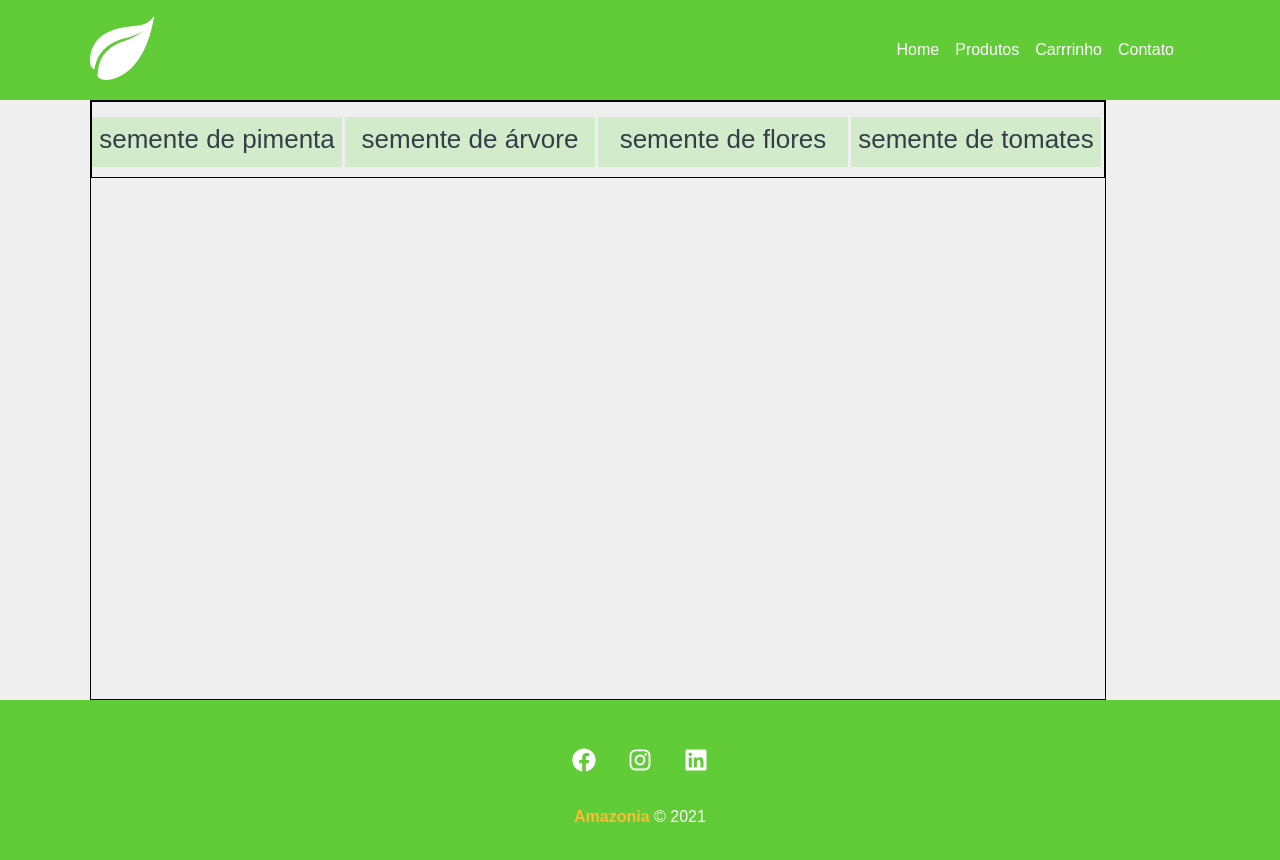
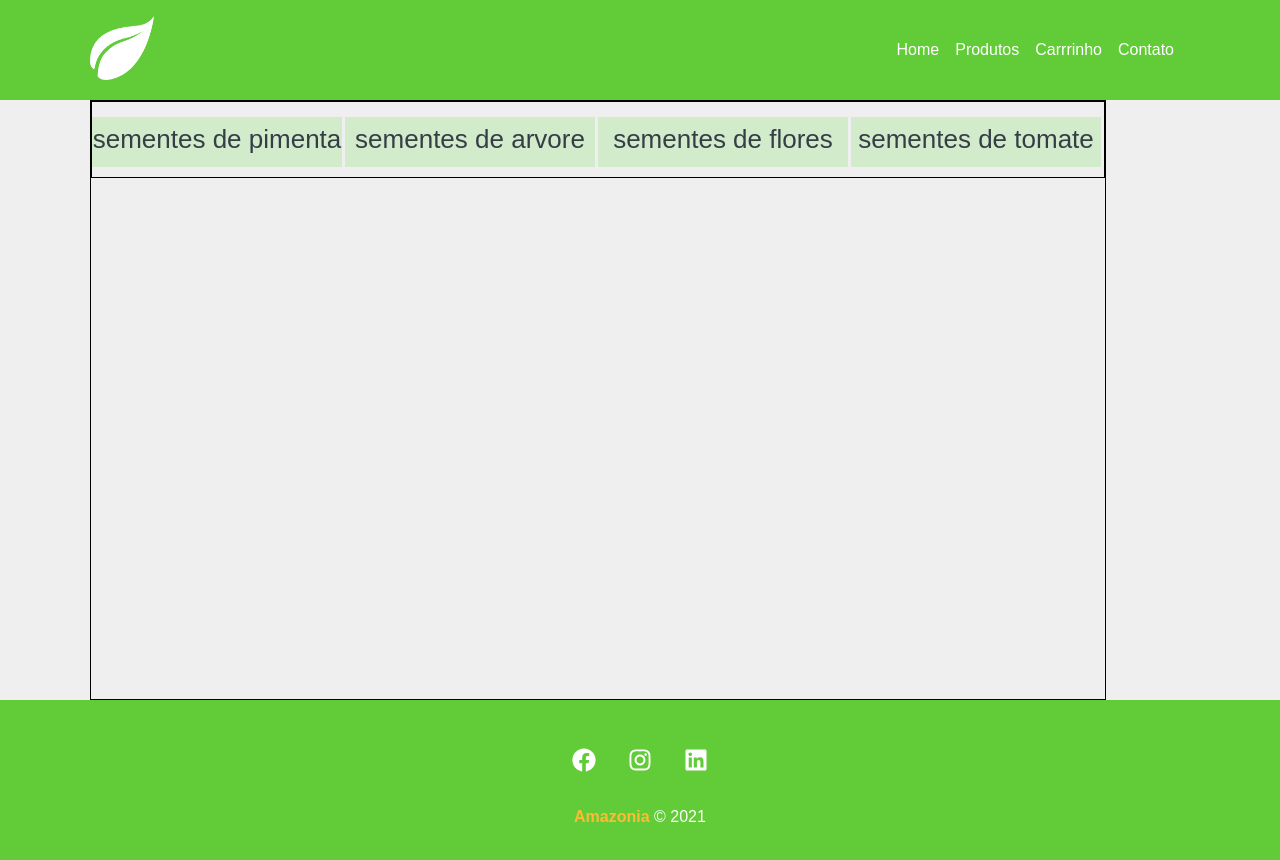
Before and after one commit to mmToscano/amaz, a React (Create React App) app: page /products in a window 1280 px wide. Shown: the top 860 px of the page. Built offline with nearby package versions, Linux system fonts and the light colour scheme.

Commit message:
Página de produtos melhorada

```diff
--- a/src/components/layout/ProductTypeBtn.js
+++ b/src/components/layout/ProductTypeBtn.js
@@ -1,8 +1,8 @@
 import styles from './ProductTypeBtn.module.css';
 
-function ProductTypeBtn({descricao}) {
+function ProductTypeBtn({descricao, onClick}) {
     return (
-        <div className={styles.btn}>{descricao}</div>
+        <div className={styles.btn} onClick={onClick}>{descricao}</div>
     )
 }
 
--- a/src/components/layout/ProductsContainer.js
+++ b/src/components/layout/ProductsContainer.js
@@ -7,13 +7,21 @@ function ProductsContainer ({descricao, toggleCartModal, plantsData}) {
         <div className={styles.productsContainer}>
             <h1 className={styles.descricao}>{descricao}</h1>
             <ul>
-                <li><Product plantData={plantsData[0]} toggleCartModal={() => toggleCartModal(plantsData[0])}></Product></li>
-                <li><Product plantData={plantsData[1]} toggleCartModal={() => toggleCartModal(plantsData[1])}></Product></li>
-                <li><Product plantData={plantsData[2]} toggleCartModal={() => toggleCartModal(plantsData[2])}></Product></li>
-                <li><Product plantData={plantsData[3]} toggleCartModal={() => toggleCartModal(plantsData[3])}></Product></li>
-            </ul>
+        {plantsData.map((plant, index) => (
+          <li key={index}>
+            <Product plantData={plant} toggleCartModal={toggleCartModal} />
+          </li>
+        ))}
+      </ul>
         </div>
     )
 }
 
 export default ProductsContainer;
+
+/*
+<li><Product plantData={plantsData[0]} toggleCartModal={() => toggleCartModal(plantsData[0])}></Product></li>
+                <li><Product plantData={plantsData[1]} toggleCartModal={() => toggleCartModal(plantsData[1])}></Product></li>
+                <li><Product plantData={plantsData[2]} toggleCartModal={() => toggleCartModal(plantsData[2])}></Product></li>
+                <li><Product plantData={plantsData[3]} toggleCartModal={() => toggleCartModal(plantsData[3])}></Product></li>
+*/
--- a/src/components/pages/ProductsPage.js
+++ b/src/components/pages/ProductsPage.js
@@ -1,15 +1,59 @@
 import ProductTypeBtn from '../layout/ProductTypeBtn';
+import ProductsContainer from '../layout/ProductsContainer';
 import styles from './ProductsPage.module.css'
 
+import { useState } from 'react';
+
+import SementesDeArvore from '../../database/SementesDeArvore'
+import SementesDeFlores from '../../database/SementesDeFlores'
+import SementesDePimenta from '../../database/SementesDePimenta'
+import SementesDeTomate from '../../database/SementesDeTomate'
+
+import CartModal from '../layout/CartModal';
+
 function ProductsPage() {
+
+    const [isCartModalVisible, setIsCartModalVisible] = useState(false);
+
+    const toggleCartModal = () => {
+        setIsCartModalVisible(!isCartModalVisible);
+        console.log(selectedProductType)
+    };
+
+    const productDataMapping = {
+        'sementes de pimenta': SementesDePimenta,
+        'sementes de flores': SementesDeFlores,
+        'sementes de arvore': SementesDeArvore,
+        'sementes de tomate': SementesDeTomate
+    }
+
+    const [selectedProductType, setSelectedProductType] = useState(null);
+
+    const handleProductTypeSelect = (descricao) => {
+        const selectedProductData = productDataMapping[descricao];
+        setSelectedProductType(selectedProductData);
+      };
+
     return(
         <div className={styles.productsPage}>
             <div className={styles.btns}>
-                <ProductTypeBtn descricao='semente de pimenta'></ProductTypeBtn>
-                <ProductTypeBtn descricao='semente de árvore'></ProductTypeBtn>
-                <ProductTypeBtn descricao='semente de flores'></ProductTypeBtn>
-                <ProductTypeBtn descricao='semente de tomates'></ProductTypeBtn>
+                <ProductTypeBtn descricao='sementes de pimenta'
+                onClick={() => handleProductTypeSelect('sementes de pimenta')} />
+                <ProductTypeBtn descricao='sementes de arvore'
+                onClick={() => handleProductTypeSelect('sementes de arvore')} ></ProductTypeBtn>
+                <ProductTypeBtn descricao='sementes de flores'
+                onClick={() => handleProductTypeSelect('sementes de flores')} ></ProductTypeBtn>
+                <ProductTypeBtn descricao='sementes de tomate'
+                onClick={() => handleProductTypeSelect('sementes de tomate')} ></ProductTypeBtn>
             </div>
+            {selectedProductType && (
+                <ProductsContainer descricao={selectedProductType.descricao}
+                plantsData={selectedProductType} toggleCartModal={toggleCartModal} />
+            )}
+            {isCartModalVisible && (
+                <CartModal isVisible={isCartModalVisible} onClose={toggleCartModal} productData={selectedProductType}/>
+                //O problema tá aqui
+            )}
 
         </div>
     )
--- /dev/null
+++ b/src/database/SementesDeFlores.js
@@ -0,0 +1,10 @@
+let plants = [
+    {nome: "Camomila", subtitulo: "20 sementes", preco: 5.98, promo: 4.98,
+    src: "C:\Users\MMora\Downloads\plants_imgs\carolina_reaper.jpg"},
+    {nome: "BOca de leão", subtitulo: "100 sementes", preco: 3.98, promo: 3.86, src: "C:\Users\MMora\Downloads\plants_imgs\carolina_reaper.jpg"},
+    {nome: "Girasol vermelho", subtitulo: "10 sementes", preco: 4.98, promo: 4.49,
+    src: "C:\Users\MMora\Downloads\plants_imgs\carolina_reaper.jpg"},
+    {nome: "Papoula singela", subtitulo: "20 sementes", preco: 3.98, promo: 3.56, src: "C:\Users\MMora\Downloads\plants_imgs\carolina_reaper.jpg"}
+]
+
+export default plants;
```
